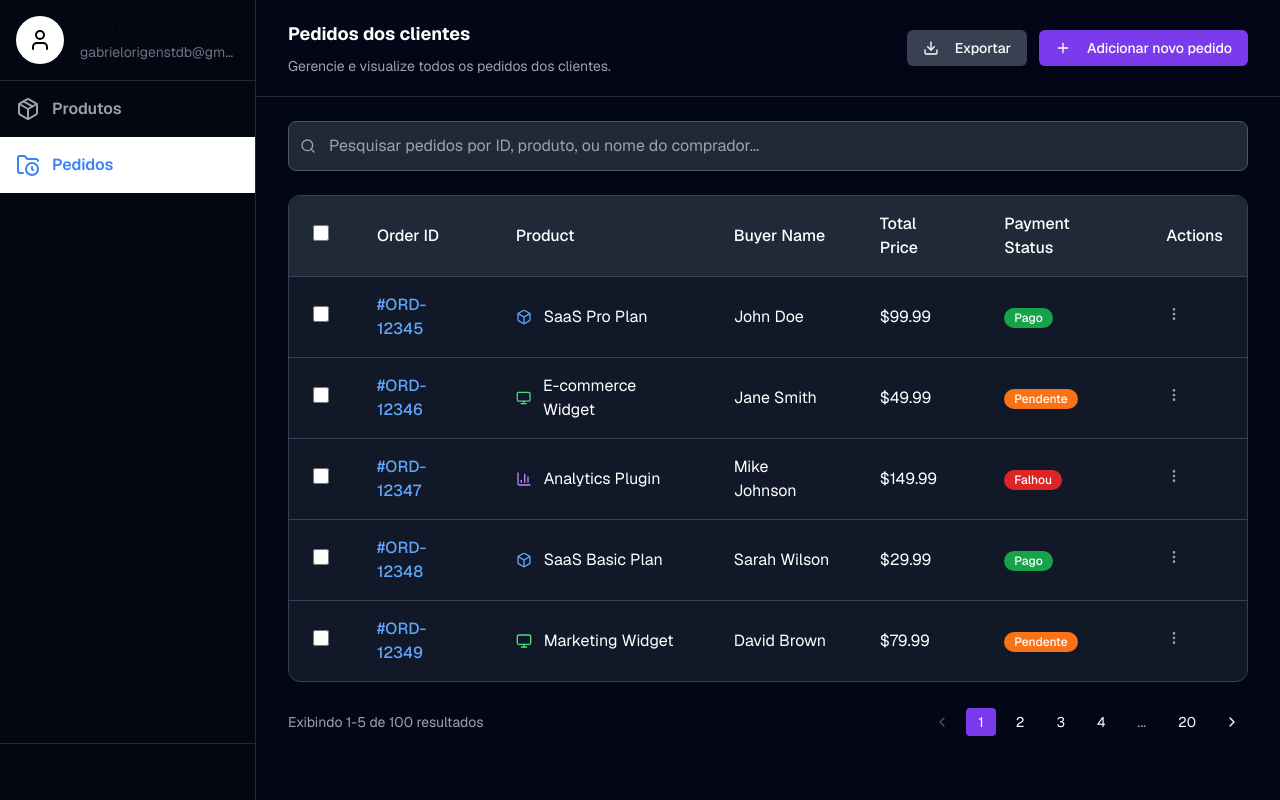
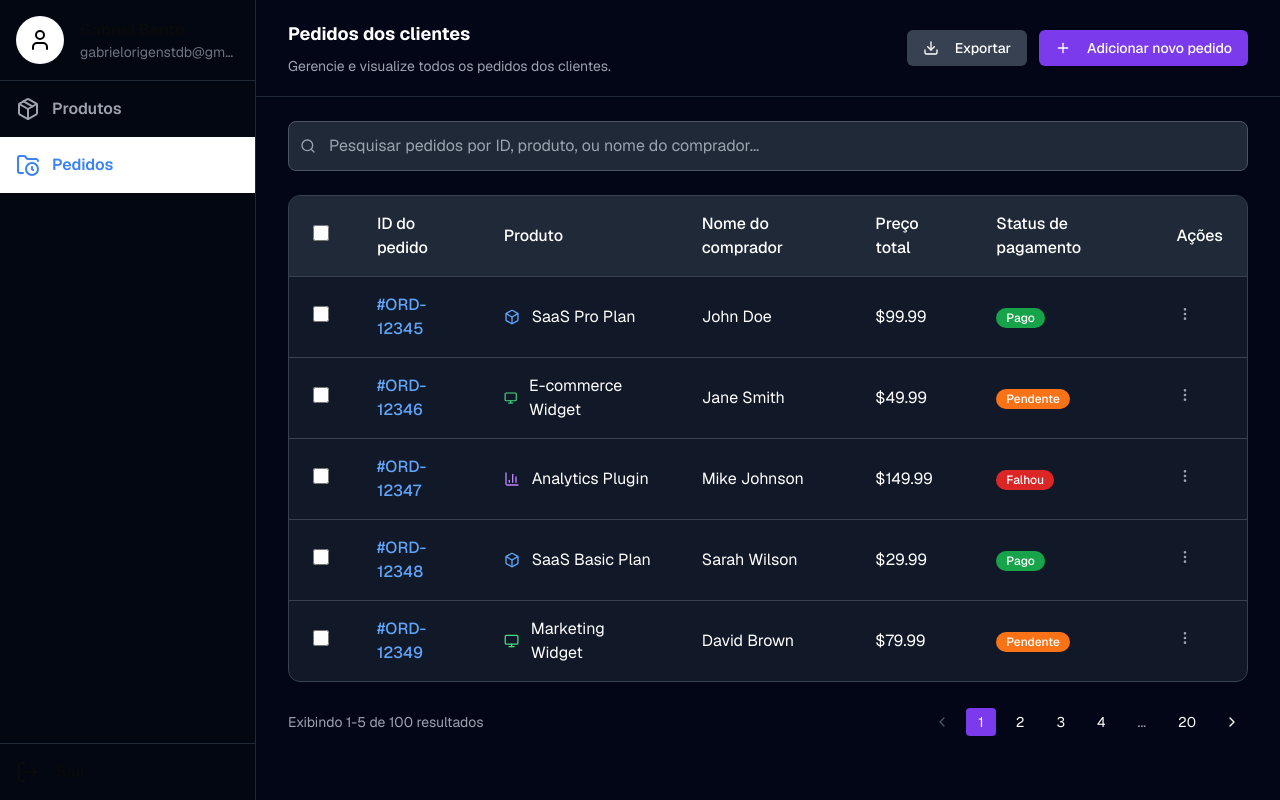
Before and after one commit to gotneb/ecommerce-gatewayfy-test, a Next.js app: page /seller/orders in a window 1280 px wide. Built offline with nearby package versions, Linux system fonts and the light colour scheme; no server answers.

Commit message:
style: change orders table style

```diff
--- a/components/OrdersTable.tsx
+++ b/components/OrdersTable.tsx
@@ -70,12 +70,12 @@ export default function OrdersTable({ orders, onOrderSelect }: OrdersTableProps)
                   className="w-4 h-4 text-violet-600 bg-gray-700 border-gray-600 rounded focus:ring-violet-500 focus:ring-2"
                 />
               </th>
-              <th className="px-6 py-4 text-left text-white font-medium">Order ID</th>
-              <th className="px-6 py-4 text-left text-white font-medium">Product</th>
-              <th className="px-6 py-4 text-left text-white font-medium">Buyer Name</th>
-              <th className="px-6 py-4 text-left text-white font-medium">Total Price</th>
-              <th className="px-6 py-4 text-left text-white font-medium">Payment Status</th>
-              <th className="px-6 py-4 text-left text-white font-medium">Actions</th>
+              <th className="px-6 py-4 text-left text-white font-medium">ID do pedido</th>
+              <th className="px-6 py-4 text-left text-white font-medium">Produto</th>
+              <th className="px-6 py-4 text-left text-white font-medium">Nome do comprador</th>
+              <th className="px-6 py-4 text-left text-white font-medium">Preço total</th>
+              <th className="px-6 py-4 text-left text-white font-medium">Status de pagamento</th>
+              <th className="px-6 py-4 text-left text-white font-medium">Ações</th>
             </tr>
           </thead>
           <tbody className="divide-y divide-gray-700">
```
